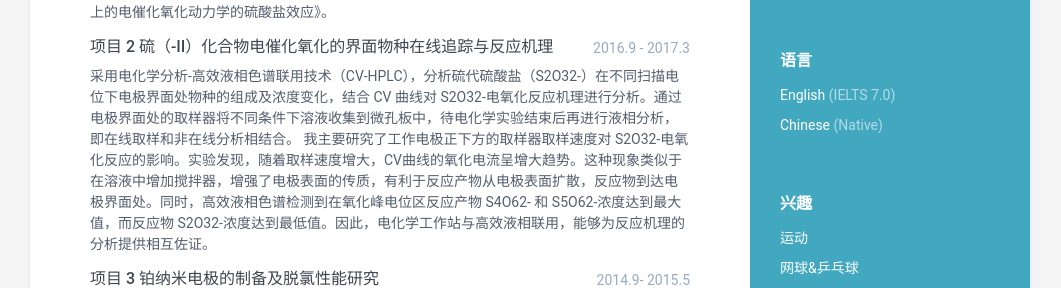
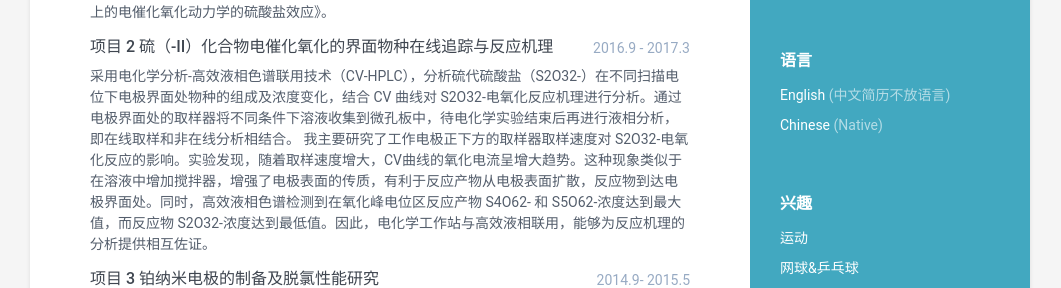
Before and after one commit to holly-cheng/zh-cv, a Jekyll site: the page built from index.html, in a window 1280 px wide. Shown: the part 645-933 px from the top of the page, without its empty margins (110-1171 px from the left). Built offline with Jekyll 4.4.1, drawn with Linux system fonts in a browser that asks for light colours.

Commit message:
modify language part

```diff
--- a/_data/data.yml
+++ b/_data/data.yml
@@ -27,7 +27,7 @@ sidebar:
 
     languages:
       - idiom: English
-        level: IELTS 7.0
+        level: 中文简历不放语言
 
       - idiom: Chinese
         level: Native
```
